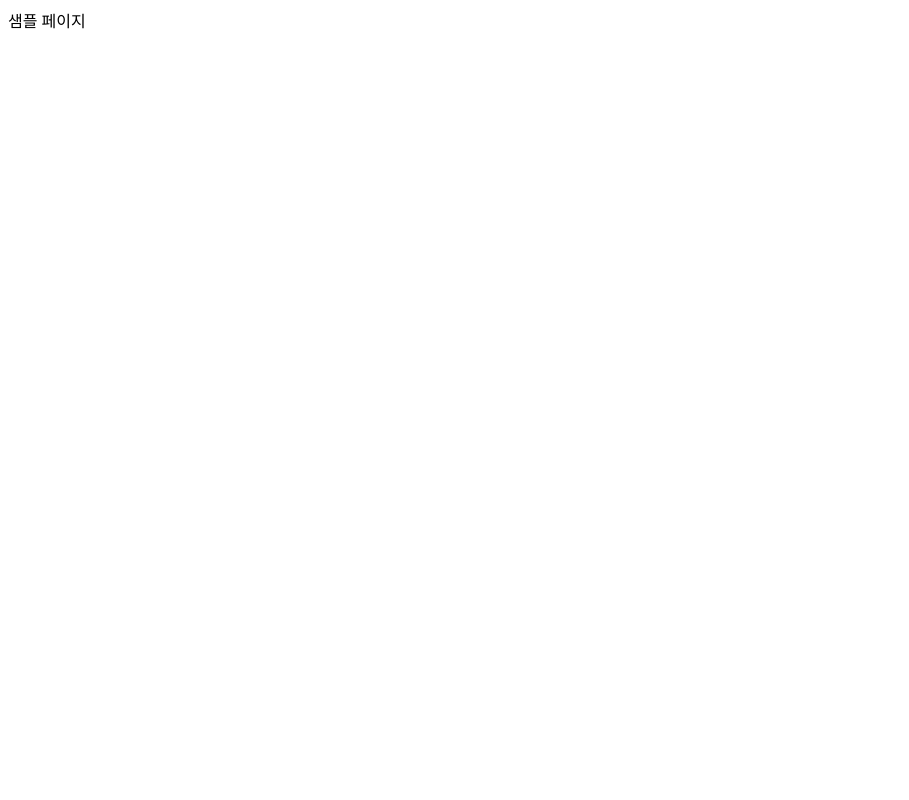
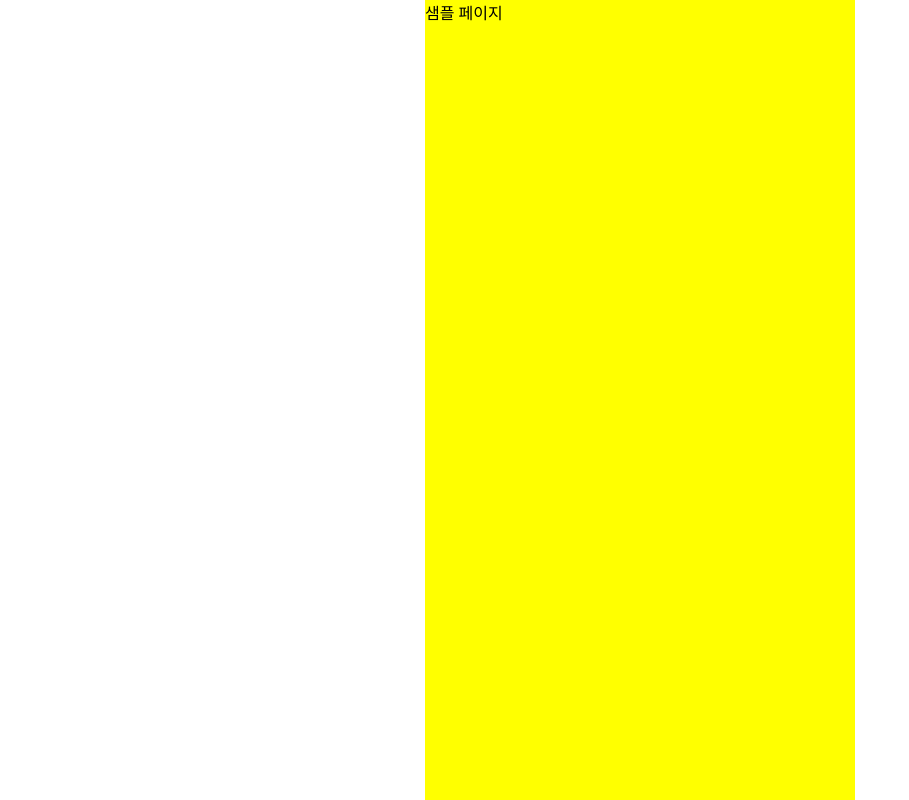
Before and after one commit to ohMyFamily/OMF_client, a React (Vite) app: page / in a window 1280 px wide. Shown: the whole page, without its empty margins (0-909 px from the left). Built offline with nearby package versions, Linux system fonts and the light colour scheme.

Commit message:
OMF-13 feat: 글로벌 스타일 적용

```diff
--- a/package.json
+++ b/package.json
@@ -22,6 +22,7 @@
     "eslint-plugin-react-hooks": "^5.0.0",
     "eslint-plugin-react-refresh": "^0.4.14",
     "globals": "^15.11.0",
+    "sass-embedded": "^1.80.6",
     "typescript": "~5.6.2",
     "typescript-eslint": "^8.11.0",
     "vite": "^5.4.10"
--- /dev/null
+++ b/src/App.scss
@@ -0,0 +1,6 @@
+.Wrapper {
+    margin: 0 auto;
+    max-width: 430px;
+    height: 100dvh;
+    background-color: yellow;
+}
--- a/src/App.tsx
+++ b/src/App.tsx
@@ -1,7 +1,9 @@
+import './App.scss';
+
 function App() {
   return (
     <>
-      <div>샘플 페이지</div>
+      <div className='Wrapper'>샘플 페이지</div>
     </>
   );
 }
--- /dev/null
+++ b/src/font.scss
@@ -0,0 +1,62 @@
+@font-face {
+    font-family: 'Pretendard';
+    src: url('https://cdn.jsdelivr.net/gh/orioncactus/pretendard@v1.3.9/dist/web/static/pretendard.min.css') format('woff');
+    font-weight: 100;
+    font-style: normal;
+}
+
+@font-face {
+    font-family: 'Pretendard';
+    src: url('https://cdn.jsdelivr.net/gh/orioncactus/pretendard@v1.3.9/dist/web/static/pretendard.min.css') format('woff');
+    font-weight: 200;
+    font-style: normal;
+}
+
+@font-face {
+    font-family: 'Pretendard';
+    src: url('https://cdn.jsdelivr.net/gh/orioncactus/pretendard@v1.3.9/dist/web/static/pretendard.min.css') format('woff');
+    font-weight: 300;
+    font-style: normal;
+}
+
+@font-face {
+    font-family: 'Pretendard';
+    src: url('https://cdn.jsdelivr.net/gh/orioncactus/pretendard@v1.3.9/dist/web/static/pretendard.min.css') format('woff');
+    font-weight: 400;
+    font-style: normal;
+}
+
+@font-face {
+    font-family: 'Pretendard';
+    src: url('https://cdn.jsdelivr.net/gh/orioncactus/pretendard@v1.3.9/dist/web/static/pretendard.min.css') format('woff');
+    font-weight: 500;
+    font-style: normal;
+}
+
+@font-face {
+    font-family: 'Pretendard';
+    src: url('https://cdn.jsdelivr.net/gh/orioncactus/pretendard@v1.3.9/dist/web/static/pretendard.min.css') format('woff');
+    font-weight: 600;
+    font-style: normal;
+}
+
+@font-face {
+    font-family: 'Pretendard';
+    src: url('https://cdn.jsdelivr.net/gh/orioncactus/pretendard@v1.3.9/dist/web/static/pretendard.min.css') format('woff');
+    font-weight: 700;
+    font-style: normal;
+}
+
+@font-face {
+    font-family: 'Pretendard';
+    src: url('https://cdn.jsdelivr.net/gh/orioncactus/pretendard@v1.3.9/dist/web/static/pretendard.min.css') format('woff');
+    font-weight: 800;
+    font-style: normal;
+}
+
+@font-face {
+    font-family: 'Pretendard';
+    src: url('https://cdn.jsdelivr.net/gh/orioncactus/pretendard@v1.3.9/dist/web/static/pretendard.min.css') format('woff');
+    font-weight: 900;
+    font-style: normal;
+}
--- /dev/null
+++ b/src/index.scss
@@ -0,0 +1,19 @@
+* {
+    box-sizing: border-box;
+}
+
+html, body, div, span, h1, h2, h3, h4, h5, h6, p, a, label {
+    margin: 0;
+    padding: 0;
+    border: 0;
+    font-family: 'Pretendard';
+}
+
+input, ::placeholder {
+    font-family: 'Pretendard';
+}
+
+a{
+    text-decoration: none;
+    color: inherit;
+}
--- a/src/main.tsx
+++ b/src/main.tsx
@@ -1,6 +1,7 @@
 import { StrictMode } from 'react';
 import { createRoot } from 'react-dom/client';
 import App from './App.tsx';
+import './index.scss';
 
 createRoot(document.getElementById('root')!).render(
   <StrictMode>
```
Also changed, not shown: src/index.css (deleted), 1 other file (tests, documents, lock files or other folders).
